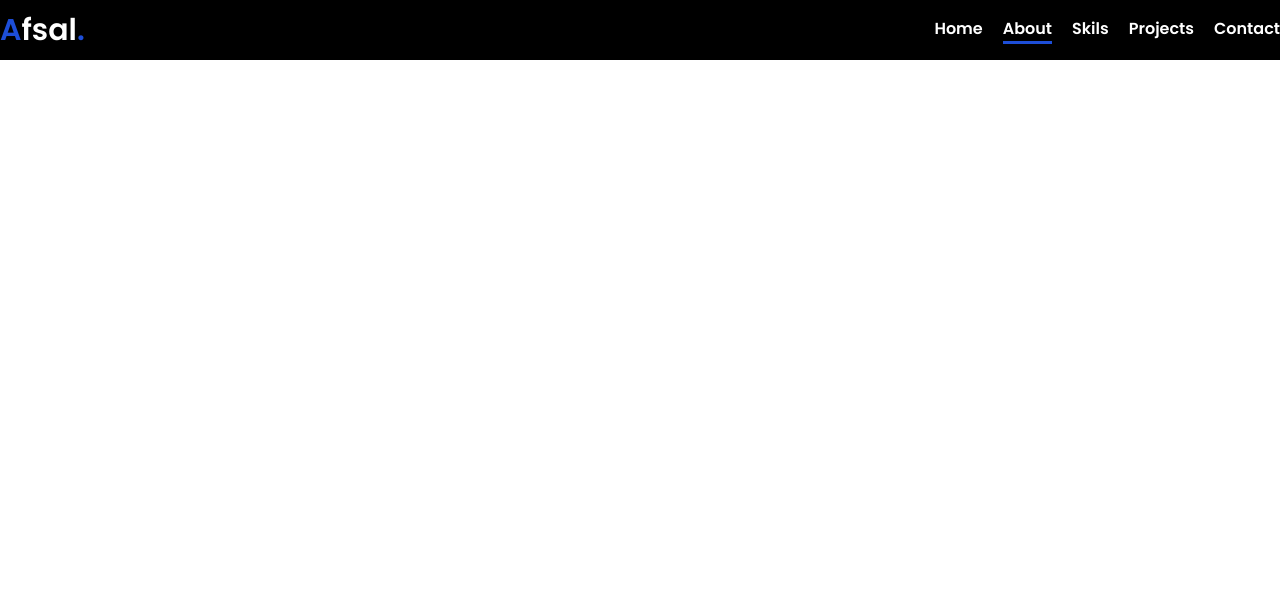
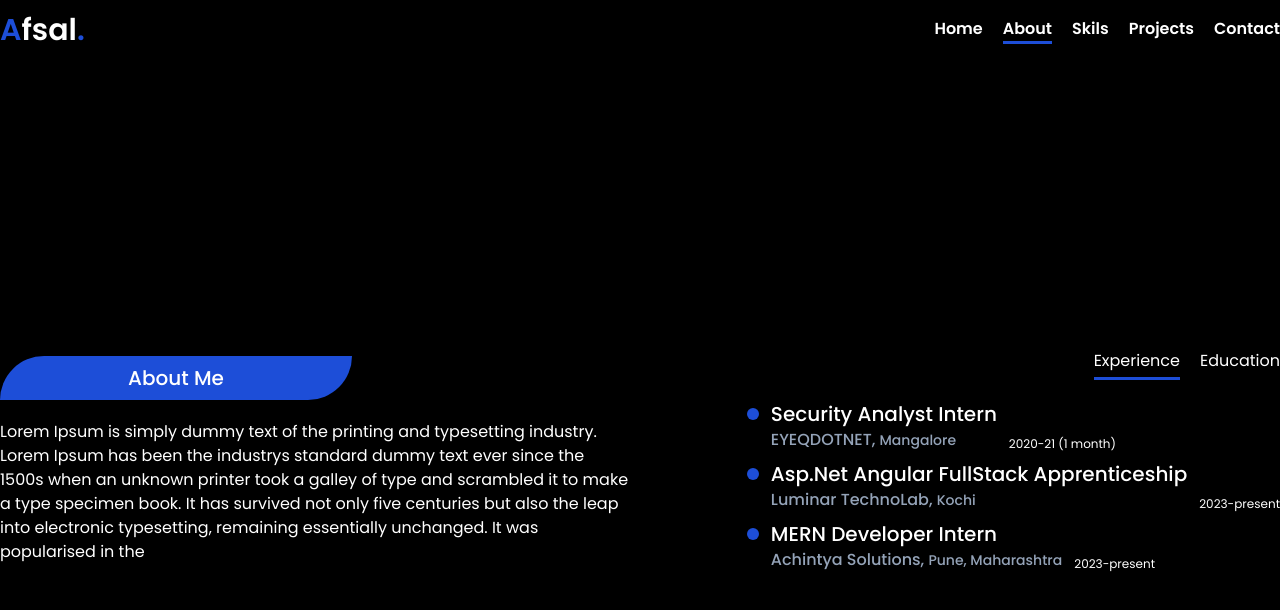
Before and after one commit to afsal-p-u/afsal-p-u, a Next.js app: page /about in a window 1280 px wide. Shown: the top 610 px of the page. Built offline with nearby package versions, Linux system fonts and the light colour scheme.

Commit message:
about page basics finished

```diff
--- /dev/null
+++ b/components/About.tsx
@@ -0,0 +1,75 @@
+import React, { useState } from "react";
+import { InfoItem } from "@/components";
+import { experienceData, educationData } from "@/utils/data";
+
+const About = () => {
+  const [selected, setSelected] = useState("experience");
+
+  return (
+    <div className="bg-black text-white">
+      <div className="container mx-auto h-screen flex gap-5">
+        {/* about */}
+        <div className="flex-1 rounded-e-lg flex justify-center flex-col slide-right">
+          <div className="flex mb-5">
+            <div className="px-32 py-2 bg-blue-700 rounded-ss-full rounded-ee-full text-xl font-medium">
+              About Me
+            </div>
+          </div>
+          <p>
+            Lorem Ipsum is simply dummy text of the printing and typesetting
+            industry. Lorem Ipsum has been the industrys standard dummy text
+            ever since the 1500s when an unknown printer took a galley of type
+            and scrambled it to make a type specimen book. It has survived not
+            only five centuries but also the leap into electronic typesetting,
+            remaining essentially unchanged. It was popularised in the
+          </p>
+        </div>
+
+        {/* experience and eduacation */}
+        <div className="flex-1 flex flex-col justify-center items-end">
+          <div className="slide-left">
+            <ul className="flex gap-5 mb-5 justify-end">
+              <li
+                className="cursor-pointer"
+                onClick={() => setSelected("experience")}
+              >
+                Experience
+                {selected === "experience" && (
+                  <div className="w-full h-[3px] bg-blue-700 mt-1 slide-underline"></div>
+                )}
+              </li>
+              <li
+                className="cursor-pointer"
+                onClick={() => setSelected("education")}
+              >
+                Education
+                {selected === "education" && (
+                  <div className="w-full h-[3px] bg-blue-700 mt-1 slide-underline"></div>
+                )}
+              </li>
+            </ul>
+
+            {/* item */}
+            {selected === "education" ? (
+              <div className="flex flex-col gap-2 slide-bottom">
+                {educationData.map((item, i) => (
+                  <InfoItem key={i} {...item} />
+                ))}
+              </div>
+            ) : (
+              <div className="flex flex-col gap-2">
+                {experienceData.map((item, i) => (
+                  <div className="slide-bottom" key={i}>
+                    <InfoItem {...item} />
+                  </div>
+                ))}
+              </div>
+            )}
+          </div>
+        </div>
+      </div>
+    </div>
+  );
+};
+
+export default About;
--- /dev/null
+++ b/components/Hero.tsx
@@ -0,0 +1,38 @@
+import React from 'react'
+
+const Home = () => {
+  return (
+    <div className="bg-black">
+      <div className="text-white container mx-auto h-screen flex items-center">
+        {/* basic info */}
+        <div className="flex flex-col gap-1 slide-right">
+          <p className="text-3xl font-medium">
+            {"<>"} Hi i&lsquo;<span className="text-blue-700">m</span> {"</>"}
+          </p>
+          <h1 className="text-7xl font-semibold text-blue-700">
+            {"<"} <span className="text-white">AFSAL P U</span> {">"}
+          </h1>
+          <p className="text-center text-xl font-medium">
+            {"<>"}{" "}
+            <span className="text-white">
+              Full Stack <span className="text-blue-700">Developer</span>
+            </span>{" "}
+            {"</>"}
+          </p>
+
+          <div className="mt-7 flex justify-center">
+            <button className="px-7 py-2 text-white text-sm bg-blue-700 rounded-md font-medium">
+              Resume
+            </button>
+          </div>
+        </div>
+
+
+        {/* image box */}
+        <div className=""></div>
+      </div>
+    </div>
+  )
+}
+
+export default Home
--- /dev/null
+++ b/components/InfoItem.tsx
@@ -0,0 +1,29 @@
+import React from "react";
+
+interface InfoItemProps {
+    name: string,
+    location: string,
+    year: string,
+    organization: string
+}
+
+const InfoItem = ({ name, location, year, organization }: InfoItemProps) => {
+  return (
+    <div className="flex gap-3">
+      <div className="">
+        <div className="w-3 h-3 rounded-full bg-blue-700 mt-2"></div>
+      </div>
+      <div className="">
+        <h3 className="text-xl font-medium">{name}</h3>
+        <p className="text-slate-400 font-medium text-base">
+          {organization}, <span className="text-sm">{location}</span>
+        </p>
+      </div>
+      <div className="flex items-end">
+        <p className="text-xs">{year}</p>
+      </div>
+    </div>
+  );
+};
+
+export default InfoItem;
--- a/components/Navbar.tsx
+++ b/components/Navbar.tsx
@@ -1,4 +1,5 @@
 import { navbarItems } from "@/utils/data";
+import Link from "next/link";
 import { useRouter } from "next/router";
 import React from "react";
 
@@ -17,11 +18,11 @@ const Navbar = () => {
           <ul className="flex gap-5">
             {navbarItems.map((item, i) => (
               <li key={i}>
-                <a className="font-semibold" href={`${item?.path}`}>
+                <Link className="font-semibold" href={`${item?.path}`}>
                   {item.name}
-                </a>
+                </Link>
                 {item.path === pathname && (
-                  <div className="w-full h-[3px] bg-blue-700"></div>
+                  <div className="w-full h-[3px] bg-blue-700 slide-underline"></div>
                 )}
               </li>
             ))}
--- /dev/null
+++ b/components/Skills.tsx
@@ -0,0 +1,11 @@
+import React from 'react'
+
+const Skills = () => {
+  return (
+    <div>
+      hey
+    </div>
+  )
+}
+
+export default Skills
--- a/components/index.ts
+++ b/components/index.ts
@@ -1 +1,5 @@
 export { default as Navbar } from '../components/Navbar'
+export { default as InfoItem } from '../components/InfoItem'
+export { default as About } from '../components/About'
+export { default as Hero } from './Hero'
+export { default as Skills } from './Skills'
--- a/pages/about/index.tsx
+++ b/pages/about/index.tsx
@@ -1,11 +1,8 @@
+import { About } from '@/components';
 import React from 'react'
 
 const index = () => {
-  return (
-    <div className='bg-black'>
-      <div className="container mx-auto"></div>
-    </div>
-  )
-}
+  return <About />
+};
 
-export default index
+export default index;
--- a/pages/index.tsx
+++ b/pages/index.tsx
@@ -1,39 +1,8 @@
-import Navbar from "@/components/Navbar";
 import { Inter } from "next/font/google";
+import { Hero } from '../components'
 
 const inter = Inter({ subsets: ["latin"] });
 
 export default function Home() {
-  return (
-    <div className="bg-black">
-      <div className="text-white container mx-auto h-screen flex items-center">
-        {/* basic info */}
-        <div className="flex flex-col gap-1 slide-right">
-          <p className="text-3xl font-medium">
-            {"<>"} Hi i&apos<span className="text-blue-700">m</span> {"</>"}
-          </p>
-          <h1 className="text-7xl font-semibold text-blue-700">
-            {"<"} <span className="text-white">AFSAL P U</span> {">"}
-          </h1>
-          <p className="text-center text-xl font-medium">
-            {"<>"}{" "}
-            <span className="text-white">
-              Full Stack <span className="text-blue-700">Developer</span>
-            </span>{" "}
-            {"</>"}
-          </p>
-
-          <div className="mt-7 flex justify-center">
-            <button className="px-7 py-2 text-white text-sm bg-blue-700 rounded-md font-medium">
-              Resume
-            </button>
-          </div>
-        </div>
-
-
-        {/* image box */}
-        <div className=""></div>
-      </div>
-    </div>
-  );
+  return <Hero />
 }
--- /dev/null
+++ b/pages/skills/index.tsx
@@ -0,0 +1,8 @@
+import { Skills } from '@/components'
+import React from 'react'
+
+const index = () => {
+  return <Skills />
+}
+
+export default index
--- a/styles/globals.css
+++ b/styles/globals.css
@@ -20,3 +20,42 @@
     transform: translateX(auto);
   }
 }
+
+.slide-left {
+  animation: slide-left 0.5s cubic-bezier(0.25, 0.46, 0.45, 0.94) both;
+}
+
+@keyframes slide-left {
+  0% {
+    transform: translateX(100px);
+  }
+  100% {
+    transform: translateX(auto);
+  }
+}
+
+.slide-bottom {
+	animation: slide-bottom 0.5s cubic-bezier(0.250, 0.460, 0.450, 0.940) both;
+}
+
+@keyframes slide-bottom {
+  0% {
+    transform: translateY(-10px);
+  }
+  100% {
+    transform: translateY(auto);
+  }
+}
+
+.slide-underline {
+	animation: slide-underline 0.5s cubic-bezier(0.250, 0.460, 0.450, 0.940) both;
+}
+
+@keyframes slide-underline {
+  0% {
+    transform: translateY(-5px);
+  }
+  100% {
+    transform: translateY(auto);
+  }
+}
--- a/utils/data.ts
+++ b/utils/data.ts
@@ -20,3 +20,45 @@ export const navbarItems = [
         path: "/contact"
     },
 ]
+
+export const experienceData = [
+    {
+        name: "Security Analyst Intern",
+        organization: "EYEQDOTNET",
+        location: "Mangalore",
+        year: "2020-21 (1 month)"
+    },
+    {
+        name: "Asp.Net Angular FullStack Apprenticeship",
+        organization: "Luminar TechnoLab",
+        location: "Kochi",
+        year: "2023-present"
+    },
+    {
+        name: "MERN Developer Intern",
+        organization: "Achintya Solutions",
+        location: "Pune, Maharashtra",
+        year: "2023-present"
+    },
+]
+
+export const educationData = [
+    {
+        name: "BCA Cyber Foresics, Data Analysis & Cyber Security",
+        organization: "Yenepoya",
+        location: "Mangalore",
+        year: "2020-23"
+    },
+    {
+        name: "Pre University (XII)",
+        organization: "IJM HSS",
+        location: "Kottiyoor",
+        year: "2018-20"
+    },
+    {
+        name: "10th (X)",
+        organization: "St.Joseph's High School",
+        location: "Adakkathode",
+        year: "2015-18"
+    },
+]
```
